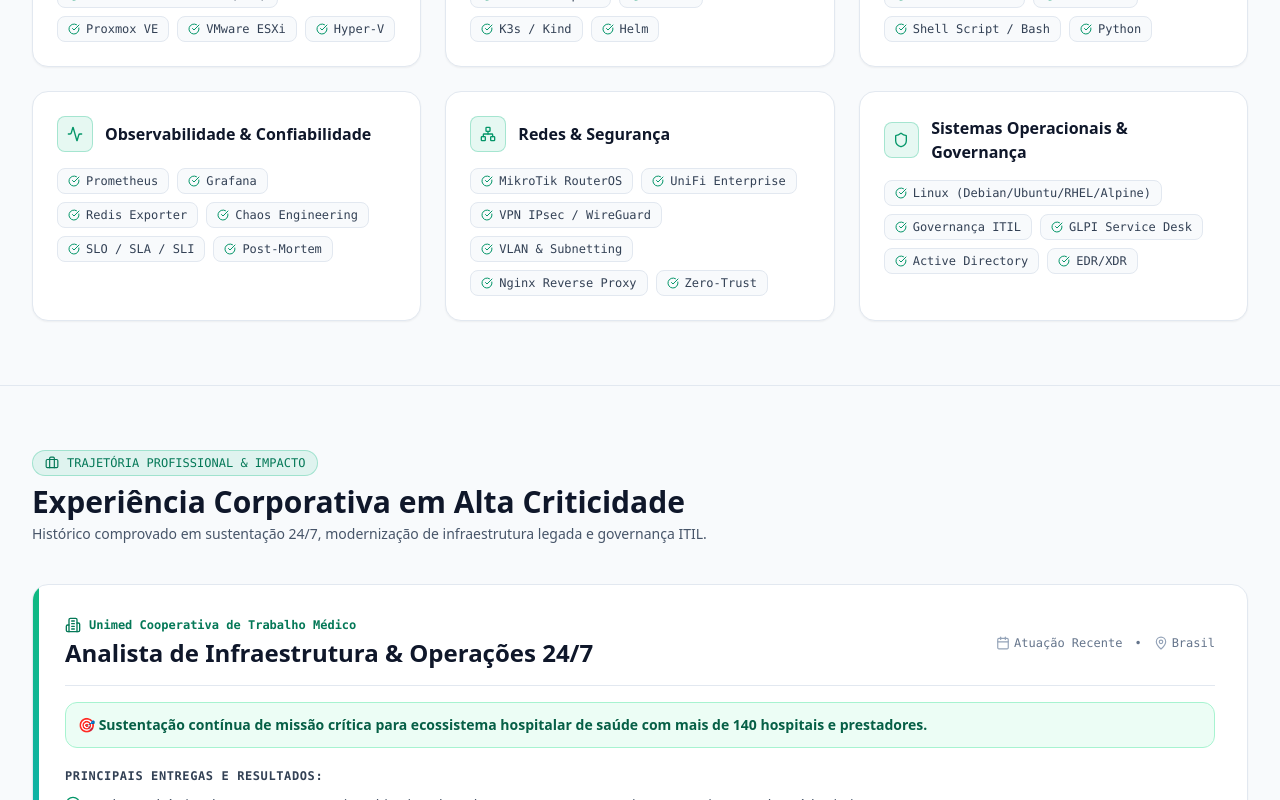
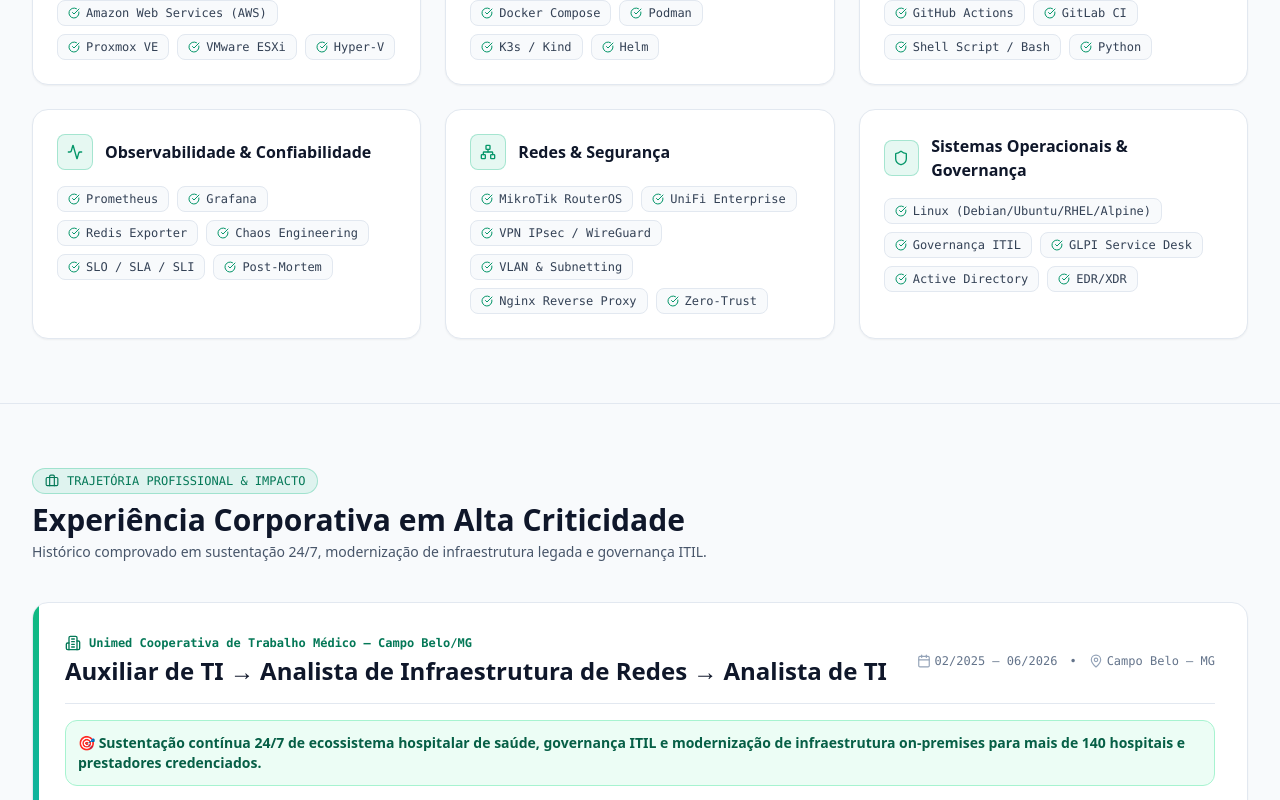
Before and after one commit to guilermiii/site-portifolio, a React (Vite) app: page / in a window 1280 px wide. Shown: the part 3633-4433 px from the top of the page. Built offline with nearby package versions, Linux system fonts and the light colour scheme.

Commit message:
feat: integrar formacao academica e dados reais do curriculo no portfolio e terminal

```diff
--- a/src/components/InteractiveTerminal.tsx
+++ b/src/components/InteractiveTerminal.tsx
@@ -21,6 +21,8 @@ export default function InteractiveTerminal() {
           <div><span className="text-sky-400">Kernel:</span> 6.12.0-cloud-arm64 / Linux x86_64</div>
           <div><span className="text-sky-400">Uptime:</span> 180 days, 14 hours, 22 mins</div>
           <div><span className="text-sky-400">Roles:</span> DevOps Engineer • Site Reliability Engineer (SRE) • Infraestrutura On-Premise & Cloud</div>
+          <div><span className="text-sky-400">Formação:</span> Sistemas de Informação (UNOPAR) • Técnico Informática (CEFET)</div>
+          <div><span className="text-sky-400">Localização:</span> Campo Belo – MG (Disponibilidade para Mudança e Remoto)</div>
           <div><span className="text-sky-400">Certificações:</span> Linux Foundation LFCA, Oracle OCI Foundations, OCI AI, Agentic AI</div>
           <div><span className="text-sky-400">SLA Alvo:</span> 99.99% • RPO: 10min (Healthcare Tier-1)</div>
           <div className="text-slate-400 pt-1">💡 Digite <span className="text-emerald-400">help</span> para ver a lista de comandos interativos.</div>
@@ -99,6 +101,8 @@ export default function InteractiveTerminal() {
             <div><span className="text-sky-400">Kernel:</span> 6.12.0-cloud-arm64 / Linux x86_64</div>
             <div><span className="text-sky-400">Uptime:</span> 180 days, 14 hours, 22 mins</div>
             <div><span className="text-sky-400">Roles:</span> DevOps Engineer • Site Reliability Engineer (SRE) • Infraestrutura On-Premise & Cloud</div>
+            <div><span className="text-sky-400">Formação:</span> Sistemas de Informação (UNOPAR) • Técnico Informática (CEFET)</div>
+            <div><span className="text-sky-400">Localização:</span> Campo Belo – MG (Disponibilidade para Mudança e Remoto)</div>
             <div><span className="text-sky-400">Certificações:</span> Linux Foundation LFCA, Oracle OCI Foundations, OCI AI, Agentic AI</div>
             <div><span className="text-sky-400">SLA Alvo:</span> 99.99% • RPO: 10min (Healthcare Tier-1)</div>
           </div>
@@ -213,13 +217,14 @@ export default function InteractiveTerminal() {
         if (args.includes('cv') || args.includes('resume')) {
           output = (
             <div className="text-xs font-mono space-y-1 text-slate-300">
-              <div className="text-emerald-400 font-bold">GUILHERME DE SOUZA — CURRÍCULO EXECUTIVO</div>
-              <div>Cargo: DevOps Engineer | SRE | Infraestrutura Crítica & On-Premise</div>
-              <div>Localização: Brasil • E-mail: guisouzaskill@gmail.com</div>
+              <div className="text-emerald-400 font-bold">GUILHERME DE SOUZA MIZAEL DE MORAIS — CURRÍCULO EXECUTIVO</div>
+              <div>Cargo: DevOps Engineer | SRE | Infraestrutura Crítica On-Premise & Cloud</div>
+              <div>Localização: Campo Belo – MG (Disponibilidade para Mudança e Remoto) • E-mail: guisouzaskill@gmail.com</div>
+              <div>Formação: Bacharelado em Sistemas de Informação (UNOPAR - Cursando) | Técnico em Informática (CEFET)</div>
               <div className="text-slate-400 pt-1">
-                Especialista em sustentação de ambientes de alta disponibilidade 24/7 (140+ hospitais),
-                automação declarativa de infraestrutura com Terraform, Kubernetes, Proxmox VE, Veeam Backup e Oracle Cloud.
-                RPO reduzido de 24h para 10 minutos.
+                Especialista em sustentação de ambientes hospitalares 24/7 (140+ prestadores),
+                redução de RPO de 24h para 10 min, Veeam Backup, virtualização Proxmox VE / VMware,
+                redes MikroTik / UniFi e automação declarativa com Terraform, Kubernetes e Oracle Cloud.
               </div>
               <div className="pt-1">
                 <a
--- a/src/data/portfolioData.ts
+++ b/src/data/portfolioData.ts
@@ -32,13 +32,23 @@ export interface Experience {
   techStack: string[];
 }
 
+export interface Education {
+  id: string;
+  institution: string;
+  degree: string;
+  period: string;
+  status: string;
+  details: string;
+}
+
 export const PORTFOLIO_DATA = {
   profile: {
     name: 'Guilherme de Souza',
+    fullName: 'Guilherme de Souza Mizael de Morais',
     handle: 'guilermiii',
     title: 'DevOps Engineer & SRE | Infraestrutura Crítica & On-Premise',
     headline: 'Confiabilidade, Automação IaC e Arquiteturas Híbridas & Cloud Native',
-    location: 'Brasil',
+    location: 'Campo Belo – MG (Disponibilidade para Mudança e Remoto)',
     status: 'Operational',
     statusText: 'Disponível para Projetos Críticos & Oportunidades',
     email: 'guisouzaskill@gmail.com',
@@ -46,7 +56,7 @@ export const PORTFOLIO_DATA = {
     github: 'https://github.com/guilermiii',
     credly: 'https://www.credly.com/users/guilherme-souza.97d0f101',
     resumePdf: '/docs/curriculo-guilherme.pdf',
-    bio: 'Profissional de Infraestrutura Crítica (On-Premise & Cloud), DevOps e SRE com sólida experiência em sustentação 24/7 para ambientes hospitalares de alta complexidade. Especialista em virtualização bare-metal, automação declarativa (Terraform, Ansible), conteinerização (Docker, Kubernetes), nuvem (Oracle Cloud OCI e AWS) e arquiteturas resilientes com redução expressiva de RPO/RTO.',
+    bio: 'Profissional de Tecnologia com sólida atuação em ambientes de missão crítica de alta complexidade (24/7), especializado na gestão, segurança e modernização de infraestrutura on-premises e em nuvem. Experiência comprovada na redução de RPO de 24h para 10 min, backup corporativo com Veeam, virtualização bare-metal (Proxmox VE, VMware, Hyper-V), redes gerenciadas multi-vendor (MikroTik, UniFi, switches L2/L3), governança operacional ITIL com GLPI, automação declarativa com Terraform, conteinerização Docker/Kubernetes e nuvem OCI/AWS.',
   },
 
   telemetry: [
@@ -160,38 +170,58 @@ export const PORTFOLIO_DATA = {
 
   experience: [
     {
-      company: 'Unimed Cooperativa de Trabalho Médico',
-      role: 'Analista de Infraestrutura & Operações 24/7',
-      period: 'Atuação Recente',
-      location: 'Brasil',
-      highlight: 'Sustentação contínua de missão crítica para ecossistema hospitalar de saúde com mais de 140 hospitais e prestadores.',
+      company: 'Unimed Cooperativa de Trabalho Médico – Campo Belo/MG',
+      role: 'Auxiliar de TI → Analista de Infraestrutura de Redes → Analista de TI',
+      period: '02/2025 – 06/2026',
+      location: 'Campo Belo – MG',
+      highlight: 'Sustentação contínua 24/7 de ecossistema hospitalar de saúde, governança ITIL e modernização de infraestrutura on-premises para mais de 140 hospitais e prestadores credenciados.',
       achievements: [
         'Redução drástica do RPO (Recovery Point Objective) de 24 horas para apenas 10 minutos em sistemas de saúde vitais.',
-        'Implantação do Veeam Backup & Replication para proteção e recuperação automatizada de dados de missão crítica.',
+        'Implantação completa do Veeam Backup & Replication em todos os servidores críticos on-premises, com testes semanais de restauração e runbooks técnicos padronizados.',
         'Migração e modernização de servidores legados VMware para clusters virtualizados Proxmox VE e Hyper-V com alta disponibilidade.',
-        'Documentação completa de toda a infraestrutura física e virtualizada, além de um inventário detalhado de todos os ativos e licenças de software.',
-        'Otimização de licenças Microsoft, garantindo conformidade contratual e controle de custos operacionais.',
-        'Criação de políticas de segurança da informação, runbooks técnicos e Procedimentos Operacionais Padrão (POPs).',
-        'Implementação de governança operacional alinhada ao framework ITIL via plataforma GLPI.',
-        'Fortalecimento da postura de segurança cibernética com implantação de agentes EDR/XDR corporativos e Proxy Reverso Nginx.',
-        'Gerenciamento de redes corporativas: switches gerenciados, APs UniFi e túneis VPN IPsec site-to-site com MikroTik RouterOS.',
+        'Implantação da plataforma GLPI para gestão de incidentes, catálogo de serviços e SLAs contratuais alinhados ao framework ITIL.',
+        'Projeto e execução de cabeamento estruturado e infraestrutura de rede completa para o novo Centro Médico Unimed.',
+        'Reestruturação de rede lógica com switches gerenciados, segmentação de VLANs e pontos de acesso UniFi corporativos.',
+        'Criação e gerenciamento de túneis VPN IPsec site-to-site e client-to-site com MikroTik RouterOS interligando unidades e parceiros.',
+        'Auditoria e otimização de licenciamento Microsoft 365 e Windows Server, além da elaboração de políticas de segurança da informação e POPs operacionais.',
+        'Implantação de Proxy Reverso Nginx e proteção cibernética corporativa com agentes EDR/XDR.',
+        'Sustentação crítica 24/7 de sistemas de autorização hospitalar, gestão e APIs on-premises para mais de 140 hospitais, clínicas, laboratórios e prestadores credenciados, atuando como apoio técnico à DPO na LGPD.',
       ],
-      techStack: ['Proxmox VE', 'VMware', 'Hyper-V', 'Veeam Backup & Replication', 'MikroTik RouterOS', 'UniFi', 'Nginx', 'ITIL/GLPI', 'Licenciamento Microsoft', 'POPs & Runbooks', 'EDR/XDR', 'Linux'],
+      techStack: ['Proxmox VE', 'VMware ESXi', 'Hyper-V', 'Veeam Backup & Replication', 'MikroTik RouterOS', 'UniFi Enterprise', 'Switches Gerenciados', 'VLANs', 'Proxy Reverso Nginx', 'ITIL / GLPI', 'Microsoft 365', 'EDR/XDR', 'Linux Server', 'LGPD'],
     },
     {
-      company: 'Stratus Telecomunicações',
-      role: 'Suporte Avançado & Infraestrutura de Redes',
-      period: 'Experiência Anterior',
-      location: 'Brasil',
-      highlight: 'Atuação em redes de telecomunicações de alta capacidade e infraestrutura de transporte.',
+      company: 'Stratus Telecomunicações – Campo Belo/MG',
+      role: 'Analista de Telecomunicações Interno',
+      period: '03/2023 – 12/2024',
+      location: 'Campo Belo – MG',
+      highlight: 'Suporte avançado L2/L3 para redes de transporte metropolitano e infraestrutura óptica de alta densidade.',
       achievements: [
-        'Suporte corporativo nível avançado para redes metropolitanas e links dedicados.',
-        'Operação e diagnóstico em infraestrutura óptica de alta densidade baseada em tecnologias EPON e GPON.',
-        'Monitoramento contínuo de latência, jitter e taxa de perda de pacotes garantindo cumprimento de SLAs contratuais.',
+        'Suporte técnico corporativo avançado L2/L3 para redes metropolitanas, corporativas e domésticas em conexões de fibra óptica e rádio.',
+        'Suporte consultivo e diagnóstico a equipes externas de campo em redes EPON e GPON, tratamento de looping de rede, atenuação óptica, expansão de sinal e hotspots.',
+        'Atuação direta em contingência e incidentes críticos de infraestrutura óptica (rompimentos de fibras e falhas de transmissão), garantindo cumprimento de SLAs contratuais de transporte de dados.',
       ],
-      techStack: ['Redes EPON/GPON', 'Switches L2/L3', 'Roteamento IP', 'QoS', 'SLA Monitoring', 'Telecom'],
+      techStack: ['Redes EPON / GPON', 'Switches L2/L3', 'Roteamento IP', 'Fibra Óptica', 'QoS & SLA', 'Diagnóstico L2/L3', 'Telecom'],
     },
   ] as Experience[],
+
+  education: [
+    {
+      id: 'unopar',
+      institution: 'Universidade Norte do Paraná (UNOPAR)',
+      degree: 'Bacharelado em Sistemas de Informação',
+      period: '2024 – 2027 (Previsão de Conclusão)',
+      status: 'Cursando (6º Semestre)',
+      details: 'Formação superior com ênfase em Engenharia de Software, Arquitetura de Sistemas Distribuídos, Redes, Governança de TI e Banco de Dados.',
+    },
+    {
+      id: 'cefet',
+      institution: 'Centro Federal de Educação Tecnológica (CEFET)',
+      degree: 'Curso Técnico em Informática',
+      period: '2023 – 2024',
+      status: 'Concluído',
+      details: 'Formação técnica sólida em Redes de Computadores, Sistemas Operacionais, Arquitetura de Hardware e Manutenção de Infraestrutura.',
+    },
+  ] as Education[],
 
   skills: [
     {
```
Also changed, not shown: src/components/Experience.tsx (+48 -1 lines).
